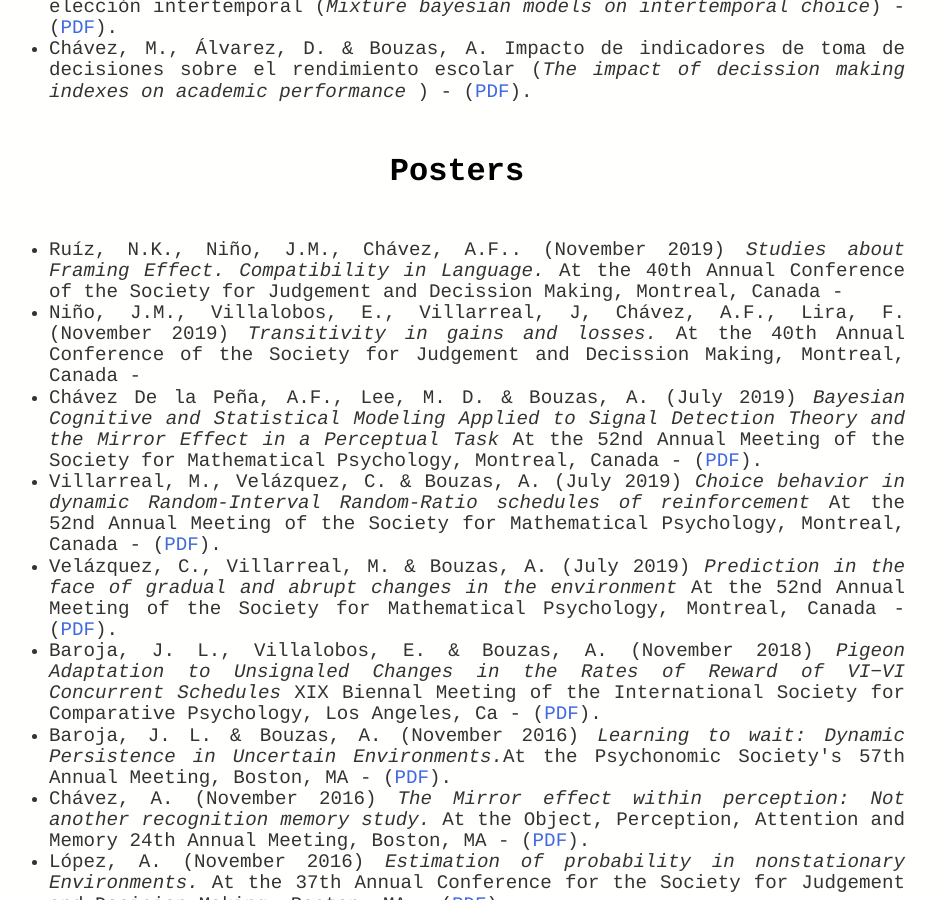
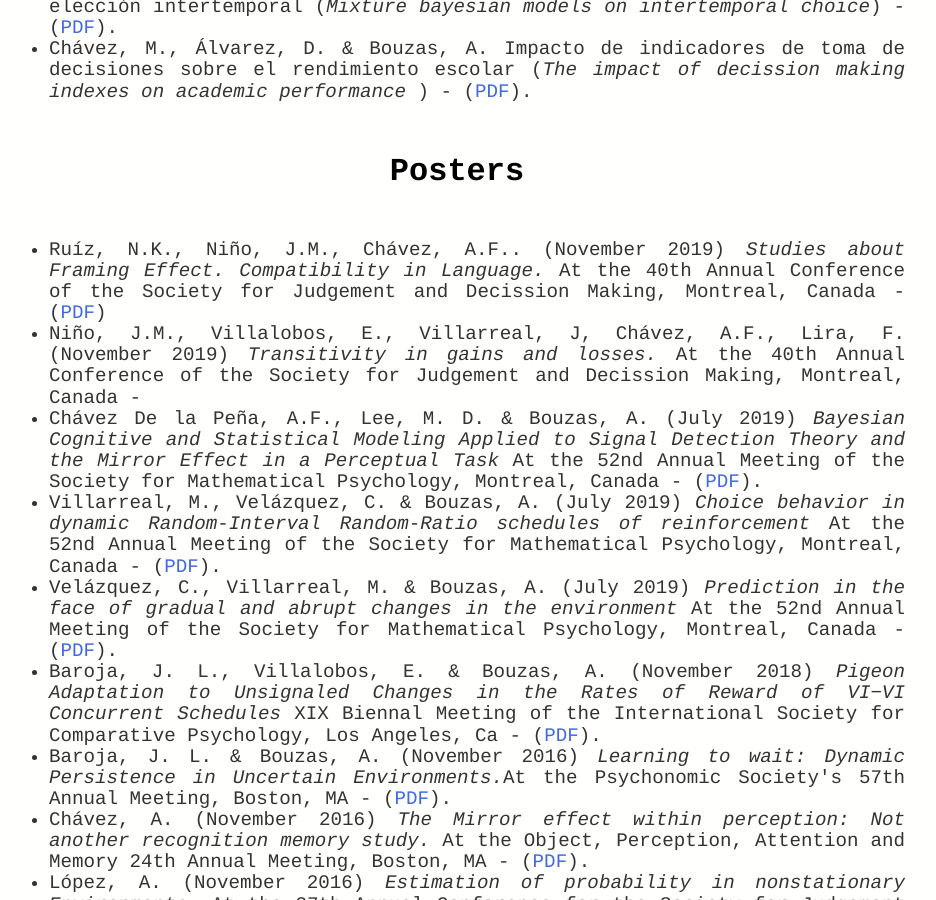
Before and after one commit to BouzasLab25/bouzaslab25.github.io, a Jekyll site: the page built from publications/index.html, in a window 1280 px wide and 900 px high, scrolled down 2937 px. Shown: the whole window, without its empty margins (183-1119 px from the left). Built offline with Jekyll 4.4.1, drawn with Linux system fonts in a browser that asks for light colours.

Commit message:
Update index.html

```diff
--- a/publications/index.html
+++ b/publications/index.html
@@ -78,7 +78,7 @@
 <a id="Posters"></a>
 		<h3>Posters</h3>
 	<ul  style="text-align:justify">
-	<li class='ho' >Ruíz, N.K., Niño, J.M., Chávez, A.F.. (November 2019) <i> Studies about Framing Effect. Compatibility in Language.  </i> At the 40th Annual Conference of the Society for Judgement and Decission Making, Montreal, Canada -</li>
+	<li class='ho' >Ruíz, N.K., Niño, J.M., Chávez, A.F.. (November 2019) <i> Studies about Framing Effect. Compatibility in Language.  </i> At the 40th Annual Conference of the Society for Judgement and Decission Making, Montreal, Canada - (<a class='link' href="/documents/Poster_Karina_SJDM2019.pdf" target="_blank">PDF</a>)</li>
 
 	<li class='ho' >Niño, J.M., Villalobos, E., Villarreal, J, Chávez, A.F., Lira, F. (November 2019) <i> Transitivity in gains and losses.  </i> At the 40th Annual Conference of the Society for Judgement and Decission Making, Montreal, Canada - </li>
 
```
